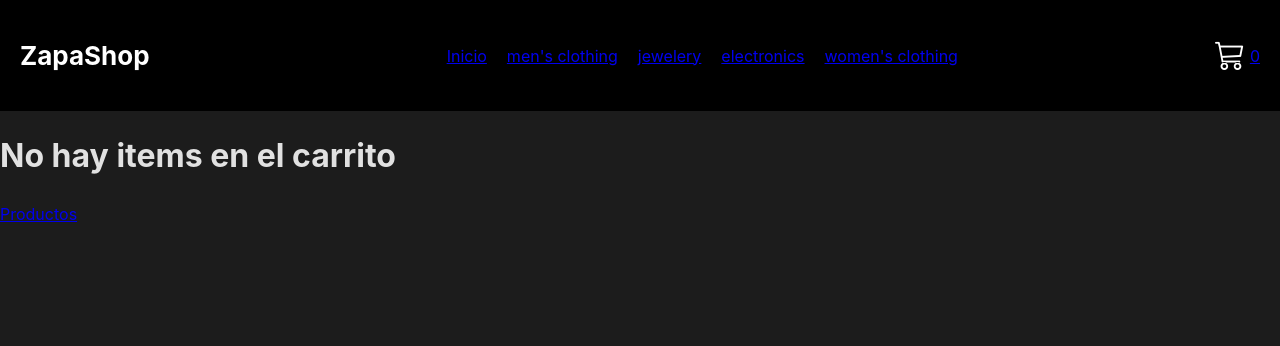
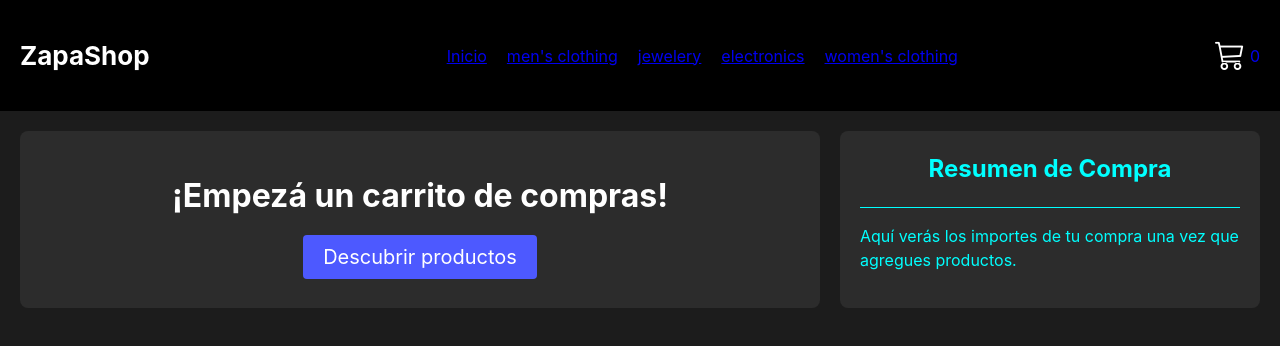
Before and after one commit to brian-gal/ZapaShoop, a React (Vite) app: page /cart in a window 1280 px wide. Shown: the top 346 px of the page. Built offline with nearby package versions, Linux system fonts and the light colour scheme.

Commit message:
el carrito esta listo

```diff
--- a/src/componentes/CartItem/CartItem.css
+++ b/src/componentes/CartItem/CartItem.css
@@ -2,50 +2,51 @@
     display: flex;
     align-items: center;
     background-color: #1c1c1c;
-    /* Fondo oscuro */
     padding: 15px;
     border-radius: 8px;
-    margin-bottom: 10px;
     justify-content: space-between;
+    gap: 15px;
 }
 
 .cart-item-prod {
     display: flex;
-    gap: 30px;
+    gap: 20px;
+}
+
+.bi-trash {
+    font-size: 30px;
 }
 
 .cart-item-image {
     width: 100px;
-    /* Ajusta el tamaño de la imagen */
-    margin-right: 20px;
     border-radius: 4px;
+    height: 130px;
 }
 
 .cart-item-details {
     flex-grow: 2;
-    /* Ocupa más espacio disponible */
     color: #ffffff;
-    /* Texto blanco */
-    margin-right: 20px;
+    gap: 10px;
+    display: flex;
+    flex-direction: column;
 }
 
 .cart-item-title {
     font-size: 18px;
     font-weight: 600;
-    margin-bottom: 5px;
+margin: 0;
     color: #e0e0e0;
-    /* Color del título */
-    white-space: nowrap;
-    /* Evita que el texto se corte */
+    white-space: rap;
     overflow: hidden;
     text-overflow: ellipsis;
-    /* Agrega puntos suspensivos si el texto es demasiado largo */
 }
 
 .cart-item-price {
     font-size: 16px;
     color: #b3b3b3;
     justify-content: space-between;
+    white-space: nowrap;
+    margin: 0;
 }
 
 .cart-item-quantity-controls {
@@ -83,8 +84,8 @@
     font-size: 20px;
     font-weight: bold;
     color: #00ff00;
-    /* Verde para el subtotal */
-    margin-right: 20px;
+    white-space: nowrap;
+margin: 0;
 }
 
 .cart-item-remove-button {
@@ -94,15 +95,9 @@
     border: none;
     cursor: pointer;
     text-decoration: underline;
-    margin-right: 20px;
 }
 
 .cart-item-remove-button:hover {
     color: #ff4d4d;
     /* Más claro al pasar el mouse */
 }
-
-.cart-item-actions {
-    display: flex;
-    align-items: center;
-}
--- a/src/componentes/CartItem/CartItem.jsx
+++ b/src/componentes/CartItem/CartItem.jsx
@@ -24,16 +24,15 @@ const CartItem = ({ id }) => {
         <div className="cart-item">
             <img src={item.image} alt={item.title} className="cart-item-image" />
             <div className="cart-item-details">
-
                 <h3 className="cart-item-title">{item.title}</h3>
-                <p className="cart-item-price">Precio: ${item.price}</p>
+                <p className="cart-item-price">Precio c/u: ${item.price}</p>
                 <p className="cart-item-subtotal">Subtotal: ${item.price * item.quantity}</p>
             </div>
 
             <div className='cart-item-prod'>
                 <div className="cart-item-quantity-controls">
                     <button onClick={decrement} className="quantity-button">-</button>
-                    <p className="cart-item-quantity">Cantidad: {item.quantity}</p>
+                    <p className="cart-item-quantity">{item.quantity}</p>
                     <button onClick={increment} className="quantity-button">+</button>
                 </div>
                 <button
--- a/src/componentes/CartWidget/CartWidget.css
+++ b/src/componentes/CartWidget/CartWidget.css
@@ -2,11 +2,7 @@
     display: flex;
     align-items: center;
     gap: 5px;
-}
-
-.cart-widget span {
-    font-size: 30px;
-    color: #fff;
+    text-decoration: none;
 }
 
 .cart-widget i {
--- a/src/componentes/cart/cart.css
+++ b/src/componentes/cart/cart.css
@@ -1,16 +1,19 @@
 .contenedor-carrito {
     display: flex;
+    flex-wrap: wrap;
     justify-content: space-between;
     padding: 20px;
     background-color: #1c1c1c;
-    /* Fondo oscuro */
+    gap: 20px;
+}
+
+.carritoVacio {
+    text-align: center;
 }
 
 .listaCompra {
     flex: 2;
-    margin-right: 20px;
     background-color: #2c2c2c;
-    /* Fondo oscuro para la lista de compra */
     padding: 20px;
     border-radius: 8px;
     color: #ffffff;
@@ -18,32 +21,35 @@
 }
 
 .resumenCompra {
+    display: flex;
+    flex-direction: column;
     flex: 1;
+    position: sticky;
+    top: 0;
     background-color: #2c2c2c;
-    /* Fondo oscuro para el resumen */
     padding: 20px;
     border-radius: 8px;
     color: #ffffff;
-    /* Texto blanco */
     height: fit-content;
-    /* Ajusta la altura al contenido */
-    position: sticky;
-    top: 20px;
-    /* Mantiene el resumen fijo mientras haces scroll */
+    gap: 20px;
 }
+
 
 .resumenCompra h3 {
     font-size: 24px;
     font-weight: bold;
-    margin-bottom: 20px;
+    text-align: center;
+    margin: 0;
+    white-space: nowrap;
+    color: aqua;
 }
 
-.resumenCompra p {
+.textPag {
     font-size: 18px;
-    margin-bottom: 10px;
+    font-weight: bold;
+    text-align: center;
 }
 
-.Button,
 .Comprar {
     display: block;
     margin-top: 10px;
@@ -55,21 +61,42 @@
     text-decoration: none;
 }
 
-.resumenCompra .Option:hover {
-    background-color: #e68a00;
-    /* Cambio de color al pasar el mouse */
+.linkProd {
+    text-align: center;
+    background-color: #4d59ff;
+    color: #ffffff;
+    padding: 10px 20px;
+    border: none;
+    border-radius: 4px;
+    cursor: pointer;
+    margin-top: 20px;
+    text-decoration: none;
+    font-size: 20px;
 }
 
-.Button {
+.linkProd:hover {
+    background-color: #ff3333;
+}
+
+.item {
+    display: flex;
+    flex-direction: column;
+    gap: 20px;
+}
+
+.itemButton {
+   text-align: center;
+    font-size: 20px;
     background-color: #ff4d4d;
     color: #ffffff;
     padding: 10px 20px;
     border: none;
     border-radius: 4px;
     cursor: pointer;
-    margin-top: 20px;
+    text-decoration: none;
 }
 
-.Button:hover {
-    background-color: #ff3333;
+.resumenCompra div {
+    border-top: solid 0.2px;
+    color: aqua;
 }
--- a/src/componentes/cart/cart.jsx
+++ b/src/componentes/cart/cart.jsx
@@ -9,27 +9,37 @@ import './cart.css';
 const Cart = () => {
     const { cart, clearCart, totalQuantity } = useContext(CartContext)
 
-    if (totalQuantity === 0) {
-        return (
-            <div>
-                <h1>No hay items en el carrito</h1>
-                <Link to='/' className='Option'>Productos</Link>
-            </div>
-        )
-    }
-
-    let total = cart.reduce((total, prod) => total + (prod.price * prod.quantity), 0);
+    let total = cart.reduce((total, prod) => total + (prod.price * prod.quantity), 0).toFixed(2);
 
     return (
         <div className="contenedor-carrito">
             <div className="listaCompra">
-                {cart.map(p => <CartItem key={p.id} {...p} />)}
-                <button onClick={() => clearCart()} className="Button">Limpiar carrito</button>
+            {totalQuantity === 0 ? (
+                <div className="carritoVacio">
+                    <h1>¡Empezá un carrito de compras!</h1>
+                    <Link to='/' className='linkProd'>Descubrir productos</Link>
+                </div>
+            ) : (
+                <div className="item">
+                    {cart.map(p => <CartItem key={p.id} {...p} />)}
+                    <button className="itemButton" onClick={() => clearCart()}>Vaciar el Carrito</button>
+                </div>
+            )}
+
             </div>
             <div className="resumenCompra">
                 <h3>Resumen de Compra</h3>
-                <p>Total a pagar: ${total}</p>
-                <Link to='/checkout' className="Comprar">Continuar Comprar</Link>
+                {totalQuantity === 0 ? (
+                <div>
+                    <p className="textRes" >Aquí verás los importes de tu compra una vez que agregues productos.</p>
+                </div>
+            ) : (
+                <div>
+                             <p  className="textPag" >Total a pagar: ${total}</p>
+                             <Link to='/checkout' className="Comprar">Continuar Comprar</Link>
+                </div>
+            )}
+
             </div>
         </div>
     )
```
